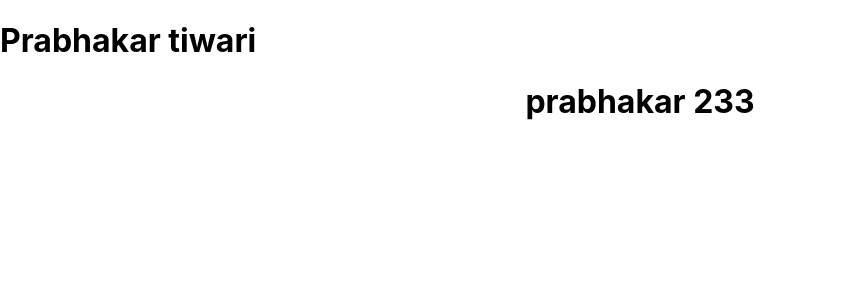
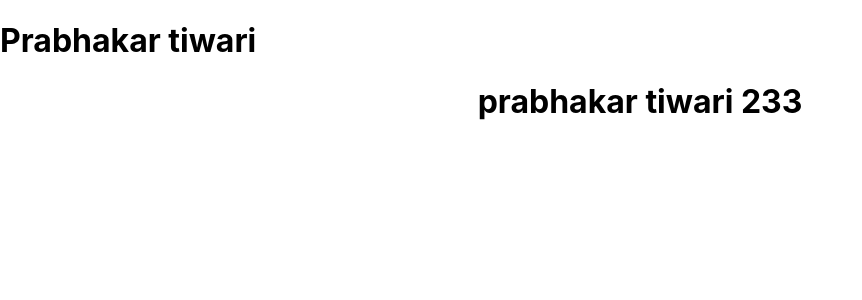
Before and after one commit to ptiwari17/Restaurent_Website, a React (Create React App) app: page / in a window 1280 px wide. Shown: the top 300 px of the page, without its empty margins (0-862 px from the left). Built offline with nearby package versions, Linux system fonts and the light colour scheme.

Commit message:
app.js is changed

```diff
--- a/src/App.js
+++ b/src/App.js
@@ -3,7 +3,7 @@ import './App.css';
 function App() {
   return (
     <div className="App">
-      <h1> prabhakar
+      <h1> prabhakar tiwari
       233
     </h1>
     </div>
```
